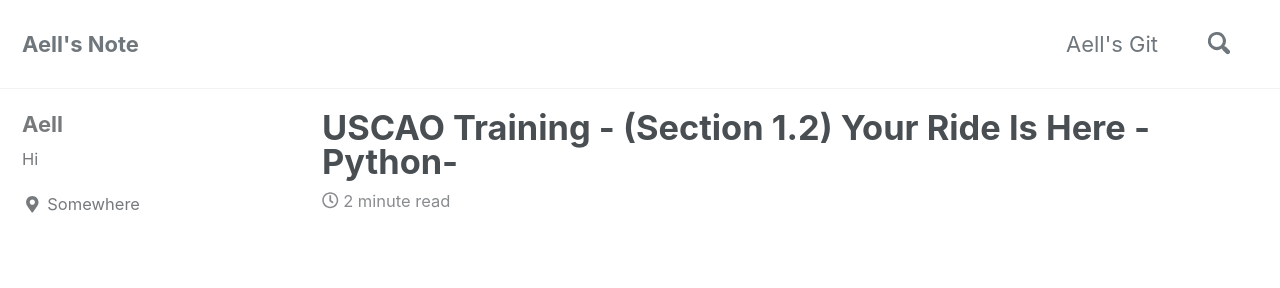
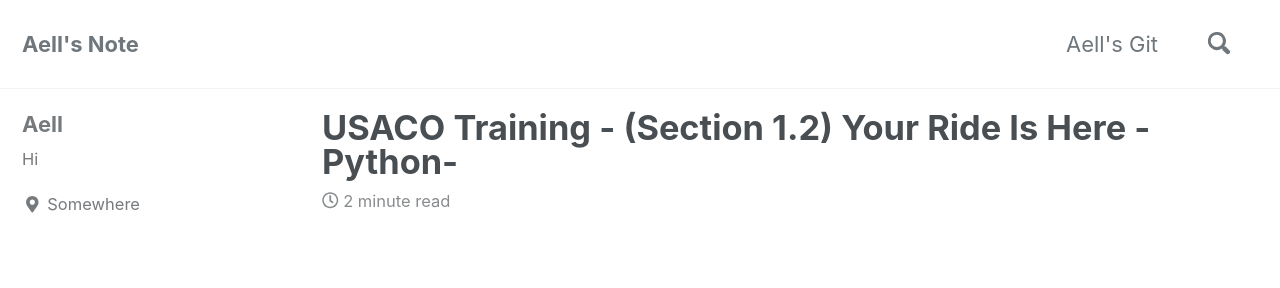
Before and after one commit to mdwgti16/mdwgti16.github.io, a Jekyll site: the page built from _posts/usaco/section1_2/2020-01-01-your_ride_Is_here.md, in a window 1280 px wide and 900 px high. Shown: the top 288 px of the window. Built offline with Jekyll 4.4.1, drawn with Linux system fonts in a browser that asks for light colours; cached includes are drawn as plain includes; nearby versions of some CDN libraries; some of the changed text lies outside the part shown.

Commit message:
edit usaco title

```diff
--- a/_posts/usaco/2020-01-01-your_ride_Is_here.md
+++ b/_posts/usaco/section1_2/2020-01-01-your_ride_Is_here.md
@@ -1,5 +1,5 @@
 ---
-title: USCAO Training - (Section 1.2) Your Ride Is Here -Python-
+title: USACO Training - (Section 1.2) Your Ride Is Here -Python-
 layout: single
 author_profile: true
 read_time: true
```
Also changed, not shown: _posts/usaco/section1_2/2020-01-01-broken_necklace.md (renamed from _posts/usaco/2020-01-01-broken_necklace.md, +1 -1 lines), _posts/usaco/section1_2/2020-01-01-friday_the_thirteenthcopy.md (renamed from _posts/usaco/2020-01-01-friday_the_thirteenthcopy.md), _posts/usaco/section1_2/2020-01-01-greedy_gift_givers.md (renamed from _posts/usaco/2020-01-01-greedy_gift_givers.md).
